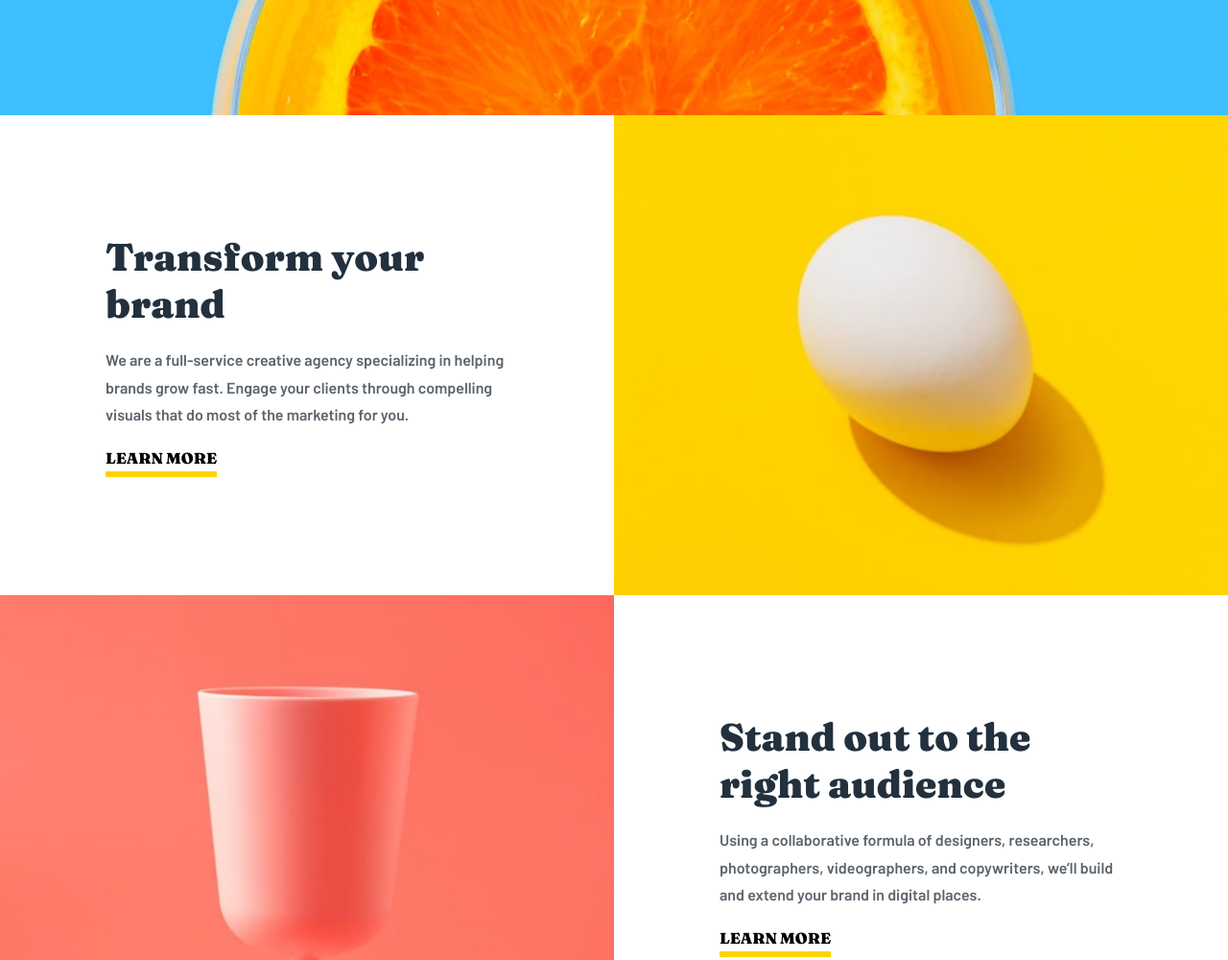
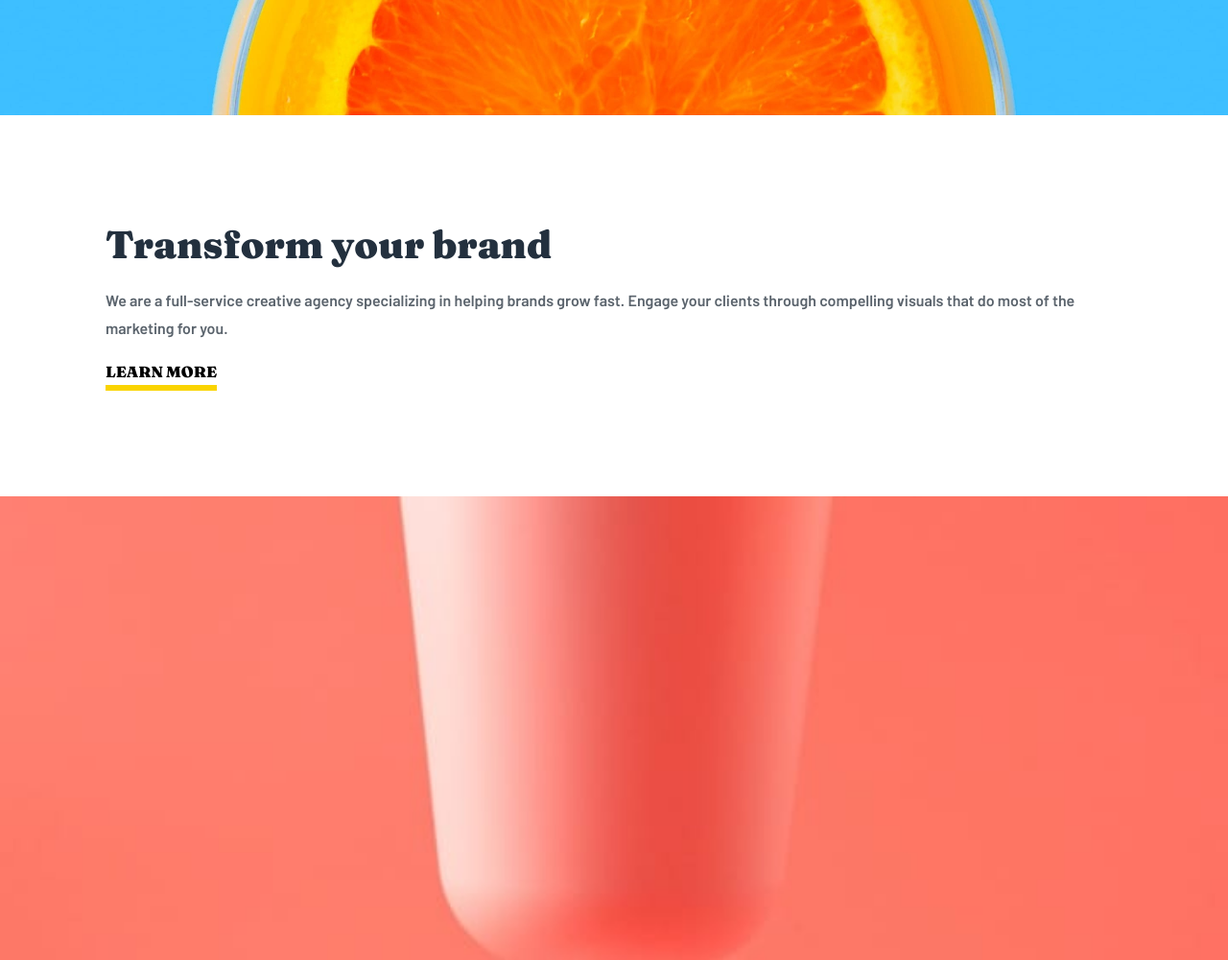
Before and after one commit to Anandchauhan31/Sunnyside-Agency-Landing-Page, a plain HTML site: page index.html in a window 1280 px wide. Shown: the part 680-1680 px from the top of the page at 96% size. Drawn offline with nearby package versions, Linux system fonts and the light colour scheme.

Commit message:
Update style.css

```diff
--- a/style.css
+++ b/style.css
@@ -321,6 +321,12 @@ button.sidebarBtn {
     position: relative;
 }
 
+/* For Large Desktop */
+@media (min-width: 1200px) {
+    .grid-container {
+        grid-template-columns: repeat(auto-fit, minmax(900px, 1fr));
+    }
+}
 
 /* Tab responsive */
 
```
